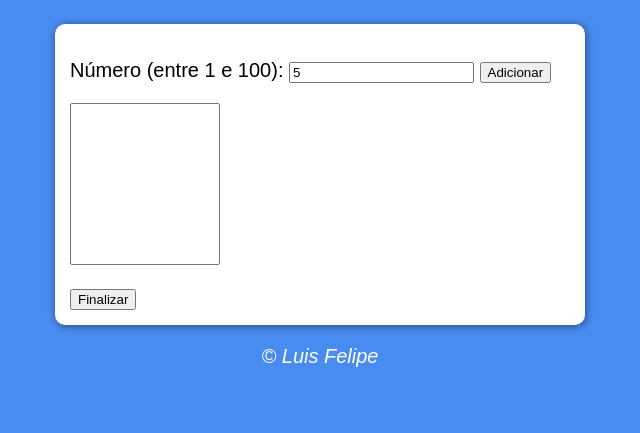
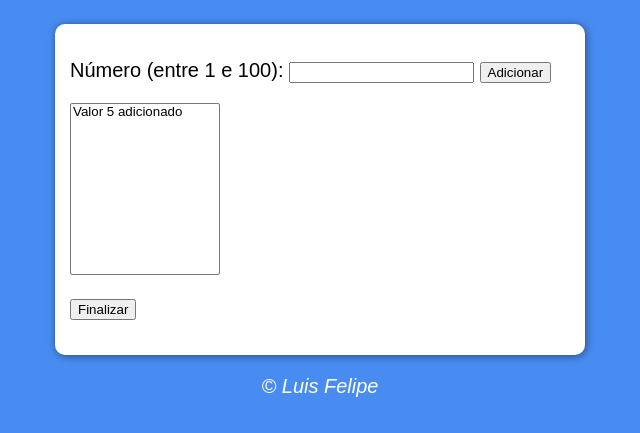
Before and after one commit to LuisFelipe-MB/JavaScript, a plain HTML site: page aula16ex/ex18/testemodelo.html in a window 1280 px wide. Both pictures are taken after typing "5" into the empty fields and a click on the button "Adicionar". Shown: the part 75-508 px from the top of the page, without its empty margins (320-960 px from the left). Drawn offline with Linux system fonts and the light colour scheme.

Commit message:
exercício finalizado

```diff
--- a/aula16ex/ex18/script.js
+++ b/aula16ex/ex18/script.js
@@ -0,0 +1,58 @@
+let num = document.querySelector('input#fnum')
+let tab = document.querySelector('select#ftab')
+let res = document.querySelector('div#res')
+let valores = []
+
+function isNumber(n) {
+    if(Number(n) >= 1 && Number(n) <= 100) {
+        return true
+    } else {
+        return false
+    }
+}
+
+function intabela(n, l) {
+    if(l.indexOf(Number(n)) != -1) {
+        return true
+    } else {
+        return false
+    }
+}
+
+
+function numeros() {
+    if(isNumber(num.value) && !intabela(num.value, valores)) {
+        valores.push(Number(num.value))
+        let item = document.createElement('option')
+        item.text = `Valor ${num.value} adicionado`
+        tab.appendChild(item)
+        res.innerHTML = ''
+    } else {
+        window.alert('Valor inválido ou já presente na tabela')
+    }
+    num.value = ''
+    num.fucus()
+}
+
+function finalizar() {
+    if(valores.length == 0) {
+        window.alert('Adicione valores antes de finalizar')
+    }else {
+        valores.sort()
+        let total = valores.length
+        let menor = valores[0]
+        let maior = valores[total - 1]
+        let soma = 0
+        let media = 0
+        for(let pos in valores) {
+            soma += valores[pos]
+            media = soma/total
+        }
+        res.innerHTML += `<p>Ao todo, temos ${total} números cadastrados</p>`
+        res.innerHTML += `<p>O menor valor é ${menor}</p>`
+        res.innerHTML += `<p>O maior valor é ${maior}</p>`
+        res.innerHTML += `<p>A soma dos valores é ${soma}</p>`
+        res.innerHTML += `<p>A média dos valores é ${media}</p>`
+    }
+
+}
--- a/aula16ex/ex18/style.css
+++ b/aula16ex/ex18/style.css
@@ -19,7 +19,7 @@ section {
     color: black;
     box-shadow: 1px 1px 8px 0px rgba(0, 0, 0, 0.479);
 }
-select#tab {
+select#ftab {
     width: 150px;
 }
 footer {
--- a/aula16ex/ex18/testemodelo.html
+++ b/aula16ex/ex18/testemodelo.html
@@ -14,18 +14,17 @@
 
     <section>
         <div>
-            <p>Número (entre 1 e 100): <input type="number" name="num" id="num">
+            <p>Número (entre 1 e 100): <input type="number" name="fnum" id="fnum">
             <input type="button" value="Adicionar" onclick="numeros()">
             </p>
             <p>
-                <select name="tab" id="tab" size="10">
-
-                </select>
+                <select name="ftab" id="ftab" size="10"></select>
             </p>
+            <p><input type="button" value="Finalizar" onclick="finalizar()"></p>
         </div>
 
-        <div>
-            <input type="button" value="Finalizar" onclick="calculo()">
+        <div id="res">
+
         </div>
     </section>
 
```
